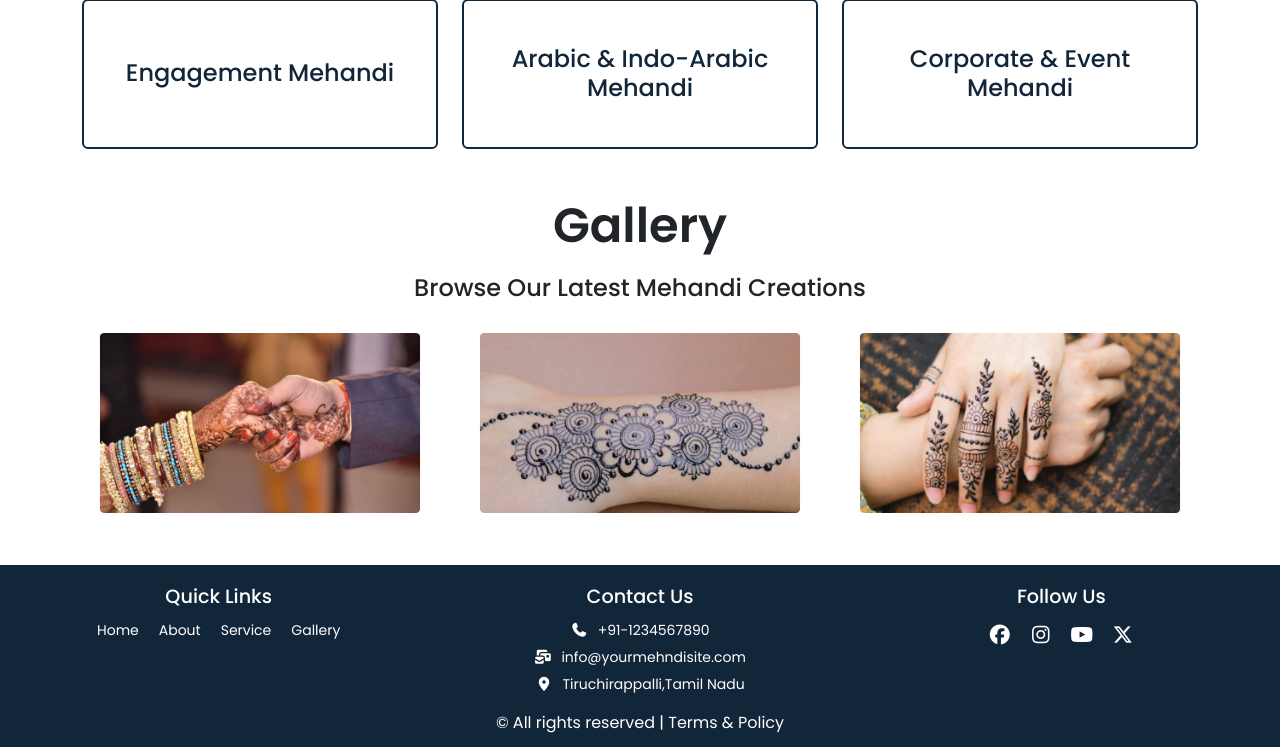
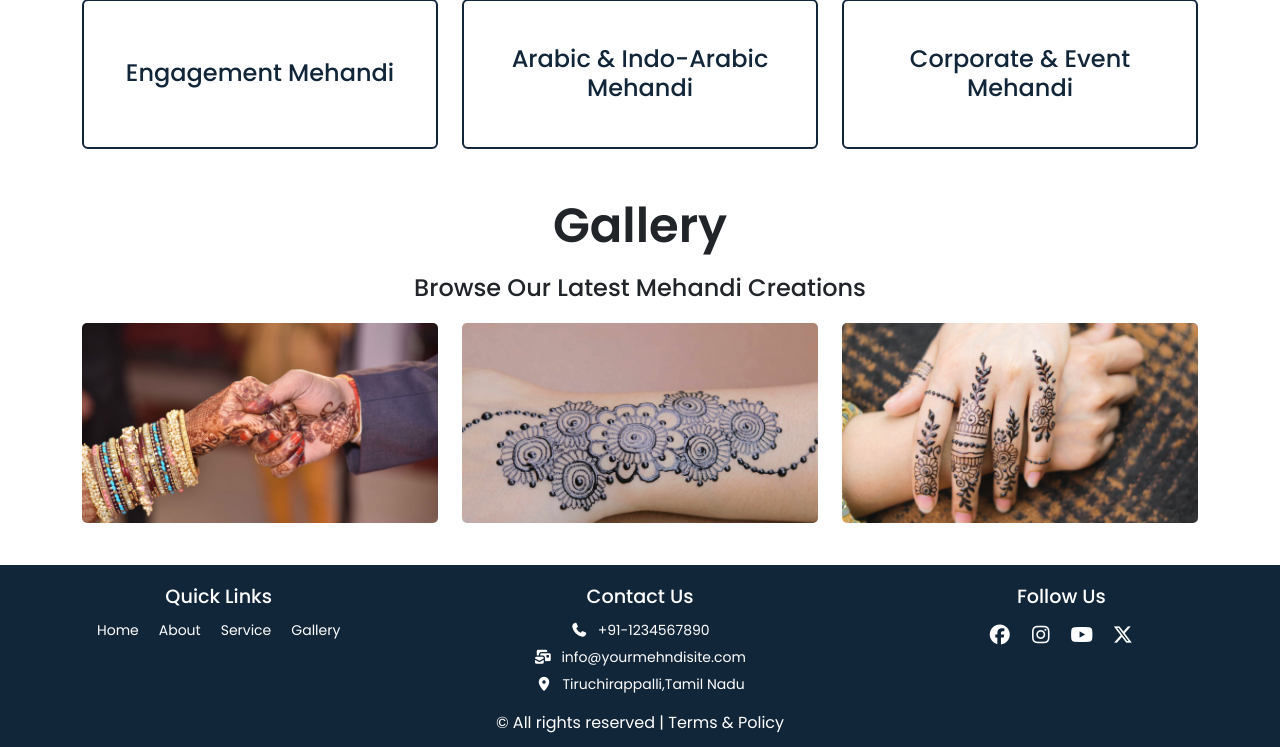
Before and after one commit to kamaltamil0284/Henna-App, a Django app: page / in a window 1280 px wide. Shown: the part 1476-2223 px from the top of the page. Run offline with Django 5.2, Linux system fonts and the light colour scheme; some libraries are stand-ins or nearby versions.

Commit message:
Update project

```diff
--- a/HennaApp/static/css/base.css
+++ b/HennaApp/static/css/base.css
@@ -169,10 +169,9 @@ header{
     object-fit: cover;
     overflow: hidden;
     transition: all .3s ease-in-out;
-    scale: .9;
 }
 .card .card-img:hover{
-    scale: 1;
+    scale: 1.03;
 }
 /* Footer */
 footer{
@@ -256,7 +255,7 @@ address, address p:last-child{
     .navbar-nav.active{
         left: 0;
     }
-    .about-col .card, .service-col .card{
+    .about-col .card, .service-col .card, .gallery-pics .card{
         width: 80%;
     }
 }
--- a/HennaApp/templates/gallery_content.html
+++ b/HennaApp/templates/gallery_content.html
@@ -2,18 +2,18 @@
 <section class="container content-head" id="gallery">
     <h1>Gallery</h1>
     <h3>Browse Our Latest Mehandi Creations</h3>
-    <div class="row g-4 gallery-pics">
-        <div class="col-md">
+    <div class="row g-4">
+        <div class="col-md gallery-pics">
             <figure class="card">
                 <img src="{% static 'images/gallery/HennaArt1.jpg' %}" alt="Henna Image" class="card-img">
             </figure>
         </div>
-        <div class="col-md">
+        <div class="col-md gallery-pics">
             <figure class="card">
                 <img src="{% static 'images/gallery/HennaArt2.jpg' %}" alt="Henna Image" class="card-img">
             </figure>
         </div>
-        <div class="col-md">
+        <div class="col-md gallery-pics">
             <figure class="card">
                 <img src="{% static 'images/gallery/HennaArt3.jpg' %}" alt="Henna Image" class="card-img">
             </figure>
```
